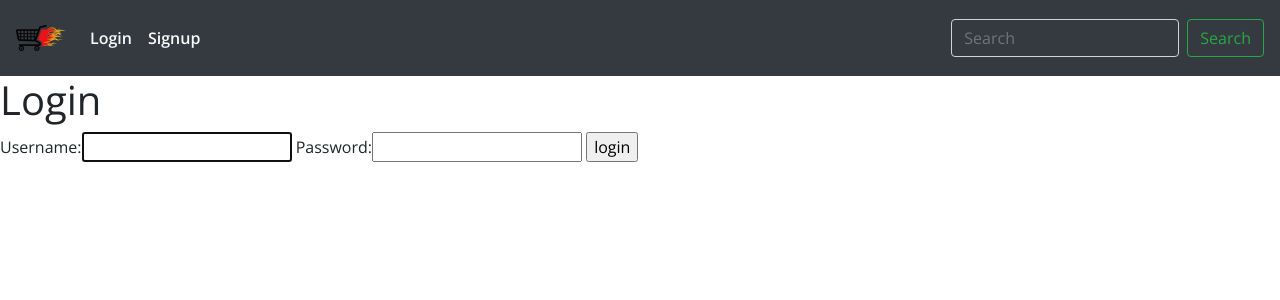
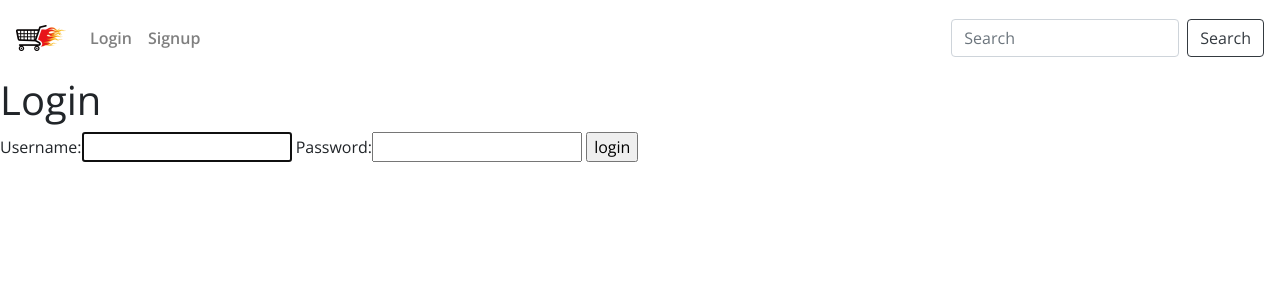
Before and after one commit to galanteria01/buyspot-ecom-website, a Django app: page /accounts/login in a window 1280 px wide. Shown: the top 300 px of the page. Run offline with Django 3.2, Linux system fonts and the light colour scheme; some libraries are stand-ins or nearby versions.

Commit message:
Made changes

```diff
--- a/items/templates/items/show_items.html
+++ b/items/templates/items/show_items.html
@@ -6,11 +6,10 @@
 <div class="row">
     {% for item in items %}
     <div class="col-sm-3">
-        <div class="card" style="width: 12rem;">
-            <img src="{{ item.thumbnail.url }}" class="card-img-top" alt="Shoes">
+        <div class="card" style="width: 13rem;">
+            <img src="{{ item.thumbnail.url }}" class="card-img-top" alt="Shoes" style="width: 6rem;height: 6rem;margin-left: auto;margin-right: auto;">
             <div class="card-body">
               <h5 class="card-title">{{ item.productTitle }}</h5>
-              <p class="card-text">{{ item.snippet }}</p>
             </div>
             <ul class="list-group list-group-flush">
               <li class="list-group-item">Price: {{ item.price }}</li>
--- a/templates/base_layout.html
+++ b/templates/base_layout.html
@@ -7,12 +7,13 @@
     <meta name="viewport" content="width=device-width, initial-scale=1, shrink-to-fit=no">
 
     <!-- Bootstrap CSS -->
+    <link href="//netdna.bootstrapcdn.com/font-awesome/3.2.1/css/font-awesome.css" rel="stylesheet">
     <link rel="stylesheet" href="https://maxcdn.bootstrapcdn.com/bootstrap/4.0.0/css/bootstrap.min.css" integrity="sha384-Gn5384xqQ1aoWXA+058RXPxPg6fy4IWvTNh0E263XmFcJlSAwiGgFAW/dAiS6JXm" crossorigin="anonymous">
     <link rel="stylesheet" href="{% static 'style.css' %}"/>
     <title>ECom</title>
   </head>
   <body>
-    <nav class="navbar navbar-expand-lg navbar-light bg-dark">
+    <nav class="navbar navbar-expand-lg navbar-light">
         <button class="navbar-toggler" type="button" data-toggle="collapse" data-target="#navbarTogglerDemo01" aria-controls="navbarTogglerDemo01" aria-expanded="false" aria-label="Toggle navigation">
           <span class="navbar-toggler-icon"></span>
         </button>
@@ -21,27 +22,30 @@
           <ul class="navbar-nav mr-auto mt-2 mt-lg-0">
           {% if user.is_authenticated %}
             <li class="nav-item">
-              <a class="nav-link text-light" href="#">Deals</a>
+              <a class="nav-link" href="#">Deals</a>
             </li>
             <li class="nav-item">
-              <a class="nav-link text-light" href="#">View Profile</a>
+              <a class="nav-link" href="#">View Profile</a>
             </li>
             <li class="nav-item">
-              <a class="nav-link text-light" href="{% url 'accounts:logout' %}">Logout</a>
+              <a class="nav-link" href="#">View Cart</a>
+            </li>
+            <li class="nav-item">
+              <a class="nav-link" href="{% url 'accounts:logout' %}">Logout</a>
             </li>
           {% else %}
             <li class="nav-item">
-              <a class="nav-link text-light" href="{% url 'accounts:login' %}">Login</a>
+              <a class="nav-link" href="{% url 'accounts:login' %}">Login</a>
             </li>
             <li class="nav-item">
-                <a class="nav-link text-light" href="{% url 'accounts:signup' %}">Signup</a>
+                <a class="nav-link" href="{% url 'accounts:signup' %}">Signup</a>
             </li>
 
           {% endif %}
           </ul>
           <form class="form-inline my-2 my-lg-0">
-            <input class="form-control mr-sm-2 bg-dark" type="search" placeholder="Search" aria-label="Search">
-            <button class="btn btn-outline-success my-2 my-sm-0" type="submit">Search</button>
+            <input class="form-control mr-sm-2" type="search" placeholder="Search" aria-label="Search">
+            <button class="btn btn-outline-dark my-2 my-sm-0" type="submit">Search</button>
           </form>
         </div>
     </nav>
```
Also changed, not shown: db.sqlite3, media/shoes1_8ZxW2sQ.jpg (added), media/shoes2_Mm8uk8K.png (added).
